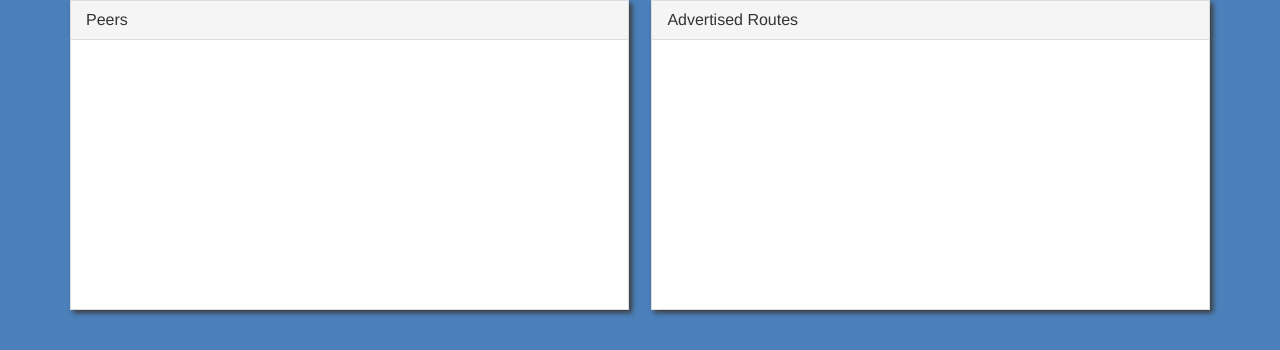
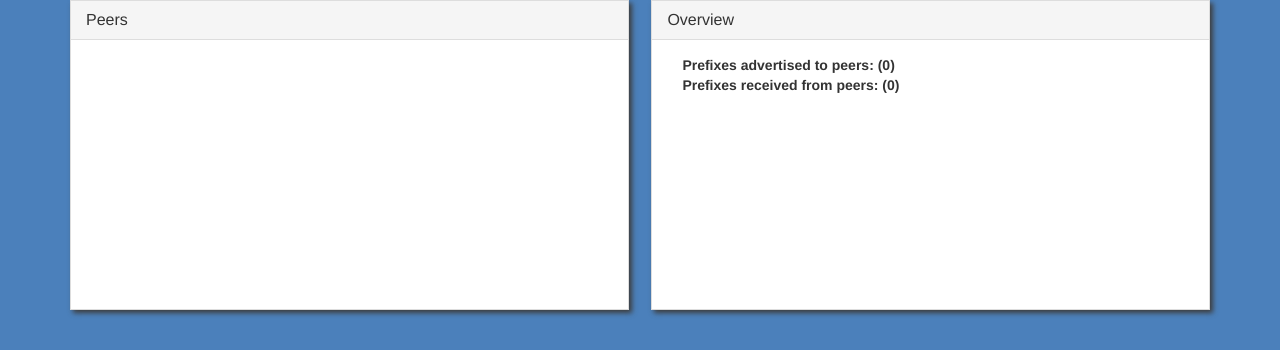
Before and after one commit to bharathi26/ExaBGPmon, a Flask app: page / in a window 1280 px wide. Shown: the part 70-420 px from the top of the page. Run offline with Flask 2, Linux system fonts and the light colour scheme; data that the repository does not hold is empty; parts of the project's set-up code (start-up, migrations or seed data) failed here and were passed over; some libraries are stand-ins or nearby versions.

Commit message:
Updating Dashboard details
Putting in BGP prefix summary and resizing peer img.

```diff
--- a/app/app.py
+++ b/app/app.py
@@ -26,10 +26,22 @@ def minutes_ago(minutes):
 @app.route('/')
 def dashboard():
 
-    updates = [x for x in bgp_updates.find({'type': { '$nin': ['keepalive']}}).sort('time', DESCENDING).limit(10)]
+    prefixes_out = adv_routes.distinct('prefix')
+    prefixes_out_count = len(prefixes_out)
+    prefixes_in = bgp_peers.distinct('current_prefixes')
+    prefixes_in_count = len(prefixes_in)
+
     peers = list(bgp_peers.find())
 
-    return render_template('dashboard.html', updates=updates, peers=peers)
+    overview_counts = {
+        'prefixes_out': prefixes_out,
+        'prefixes_out_count': prefixes_out_count,
+        'prefixes_out_count': prefixes_out_count,
+        'prefixes_in' : prefixes_in,
+        'prefixes_in_count': prefixes_in_count,
+    }
+
+    return render_template('dashboard.html', overview_counts=overview_counts, peers=peers)
 
 @app.route('/peer/<peer_id>', methods=['GET', 'POST'])
 def peer(peer_id):
--- a/app/templates/dashboard.html
+++ b/app/templates/dashboard.html
@@ -31,7 +31,7 @@ Dashboard
 							{% else %}
 								<i class="fa fa-circle text-danger"></i>
 							{% endif %}
-							<img src="{{ url_for('static', filename='images/rtr.png') }}" height=100 width=100>
+							<img src="{{ url_for('static', filename='images/rtr.png') }}" height=60 width=60>
 							</br>
 							<strong>{{ peer.ip }} </strong> </br> AS {{ peer.asn }}
 						</a>
@@ -42,9 +42,16 @@ Dashboard
 
 			<div class="col-md-6 panel panel-6-right panel-default">
 				<div class="panel-heading">
-					<h3 class="panel-title">Advertised Routes</h3>
+					<h3 class="panel-title">Overview</h3>
 				</div>
-				</br>
+				<div class="panel-body">
+					<dl class="">
+					  <dt>Prefixes advertised to peers: ({{ overview_counts['prefixes_out_count'] }})</dt>
+					  <dd>{{ overview_counts['prefixes_out']|join(', ') }}</dd>
+					  <dt>Prefixes received from peers: ({{ overview_counts['prefixes_in_count'] }})</dt>
+					  <dd>{{ overview_counts['prefixes_in']|join(', ') }}</dd>
+					</dl>
+				</div>
 			</div>
 		</div>
 
```
